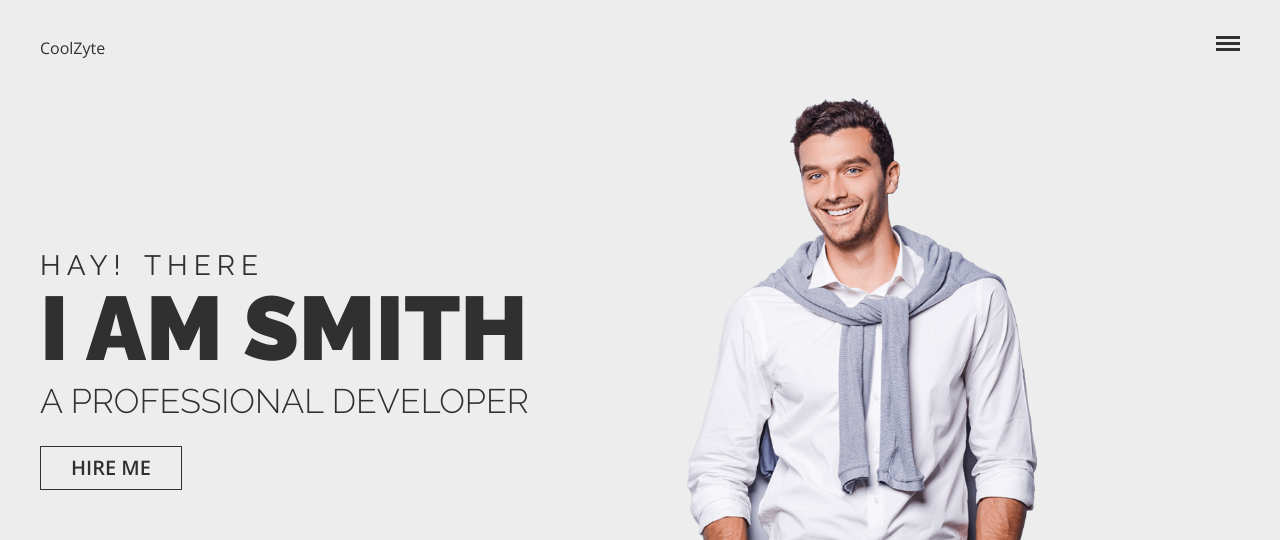
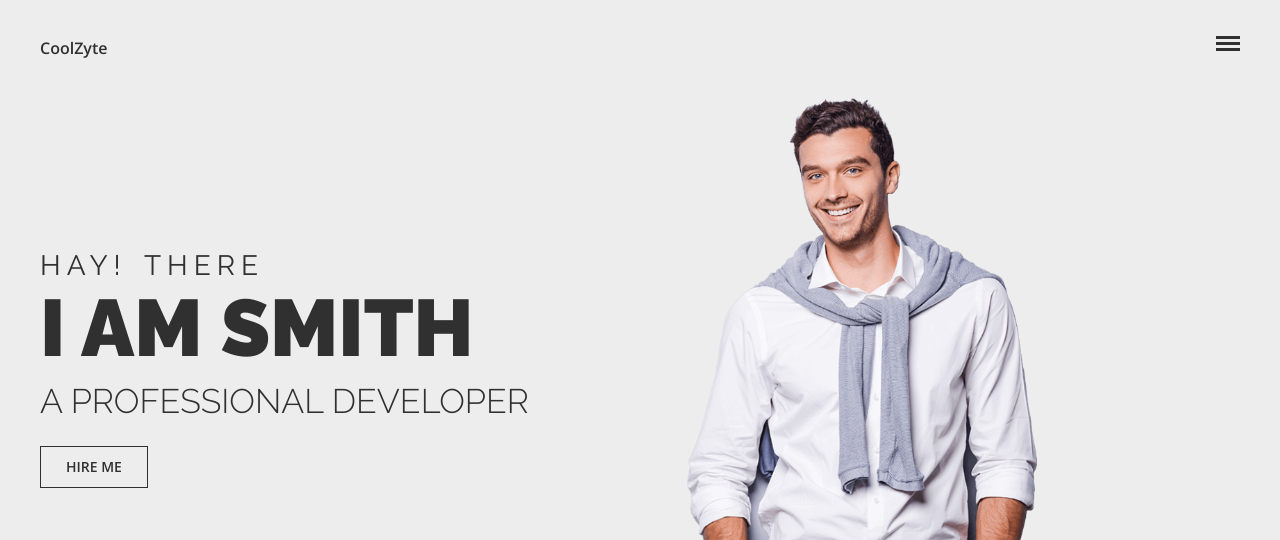
Before and after one commit to coolzyte/gridPort, a website built with webpack: page app/index.html in a window 1280 px wide. Shown: the top 540 px of the page. Built offline with nearby package versions, Linux system fonts and the light colour scheme.

Commit message:
modify the portfolio page

```diff
--- a/app/assets/sass/layout/_site-header.scss
+++ b/app/assets/sass/layout/_site-header.scss
@@ -12,6 +12,12 @@
   }
   &__menu-content {
     flex-wrap: nowrap;
+  }
+  &__logo {
+    a {
+      color: $mine-shaft;
+      font-weight: 600;
+    }
   }
   &__menu-icon {
     position: relative;
@@ -56,8 +62,7 @@
         transform-origin: center center;
         width: 100%;
       }
-    }
-    // &--close-x {
+    } // &--close-x {
     //   &:before {
     //     transform: rotate(45deg) scaleX(1.25);
     //   }
--- a/app/assets/sass/modules/_button.scss
+++ b/app/assets/sass/modules/_button.scss
@@ -29,8 +29,4 @@
       border-color: $mine-shaft;
     }
   }
-  @include small {
-    font-size: 2rem;
-    padding: 1.1rem 3rem;
-  }
 }
--- a/app/assets/sass/modules/_hero.scss
+++ b/app/assets/sass/modules/_hero.scss
@@ -45,12 +45,17 @@
       z-index: 2;
     }
     h1 {
-      font-size: 3.5rem;
+      font-size: 3rem;
+      font-weight: 900;
       line-height: 3.5rem;
       margin-bottom: 1rem;
       @include small {
-        font-size: 9rem;
-        font-weight: 900;
+        font-size: 5rem;
+        line-height: 5.5rem;
+        margin-bottom: 1.5rem;
+      }
+      @include medium {
+        font-size: 8rem;
         line-height: 8.5rem;
         margin-bottom: 1.5rem;
       }
--- a/app/index.html
+++ b/app/index.html
@@ -25,7 +25,7 @@
     <div class="wrapper">
       <div class="site-header__menu-container flex-item">
         <div class="site-header__logo">
-          <div class="site-header__logo__graphic">CoolZyte</div>
+          <a href="/" class="site-header__logo__graphic">CoolZyte</a>
         </div>
 
         <div class="site-header__menu-content flex-item">
```
Also changed, not shown: app/about.html (+1 -1 lines), app/blog-details.html (+1 -1 lines), app/blog.html (+1 -1 lines), app/contact.html (+1 -1 lines), app/services.html (+1 -1 lines), app/work-details.html (+1 -1 lines), app/work.html (+1 -2 lines), app/temp/styles/styles.css, 3 other files. Lines whose indentation alone changed are shown as unchanged.
